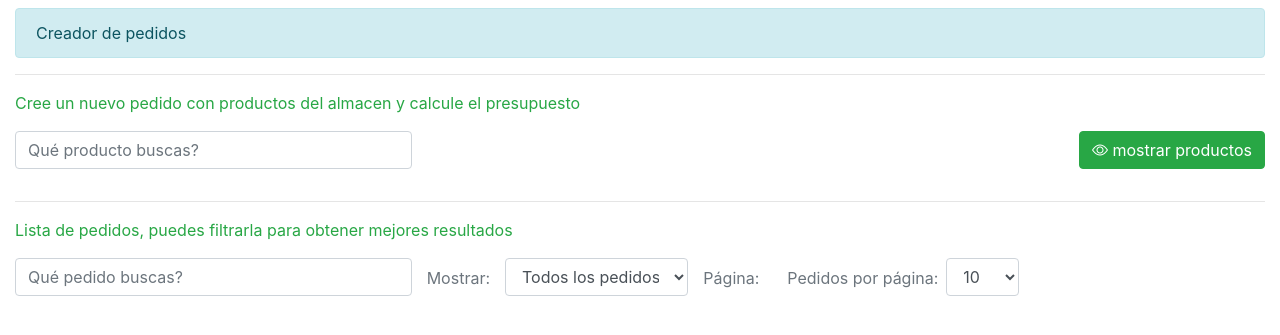
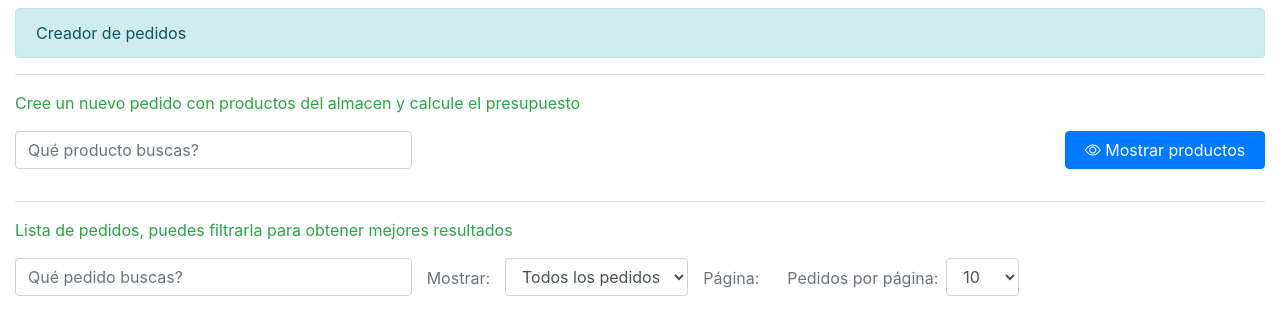
Before and after one commit to Ponicla/Calculadora-de-productos, a PHP site: page /main/pages/pedidos/pedidos.php in a window 1280 px wide. Shown: the part 56-391 px from the top of the page. Run offline with PHP 8.4, Linux system fonts and the light colour scheme.

Commit message:
fix tamaño boton ocultar/mostrar productos

```diff
--- a/main/pages/pedidos/pedidos.php
+++ b/main/pages/pedidos/pedidos.php
@@ -23,15 +23,15 @@ include '../nav.php';
                     class="bi bi-trash"></i> Destruir</Button>
         </div>
         <div id="div_boton_mostrar" class="col-md-4" style="text-align: right;">
-            <a class="btn btn-success" data-toggle="collapse" href="#div_deck_cartas_productos" role="button" onclick="change_icon()"
+            <a class="btn btn-primary" data-toggle="collapse" style="width:200px;" href="#div_deck_cartas_productos" role="button" onclick="change_icon()"
                 aria-expanded="false" aria-controls="collapseExample">
-                <i class="bi bi-eye"></i> mostrar productos
+                <i class="bi bi-eye"></i> Mostrar productos
             </a>
         </div>
         <div id="div_boton_ocultar" hidden class="col-md-4" style="text-align: right;">
-            <a class="btn btn-success" data-toggle="collapse" href="#div_deck_cartas_productos" role="button" onclick="change_icon()"
+            <a class="btn btn-primary" data-toggle="collapse" style="width:200px;" href="#div_deck_cartas_productos" role="button" onclick="change_icon()"
                 aria-expanded="false" aria-controls="collapseExample">
-                <i class="bi bi-eye-slash"></i> ocultar productos
+                <i class="bi bi-eye-slash"></i> Ocultar productos
             </a>
         </div>
     </div>
```
